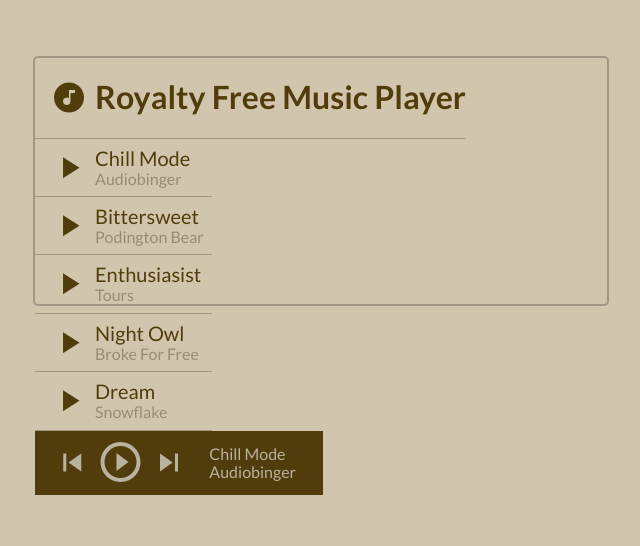
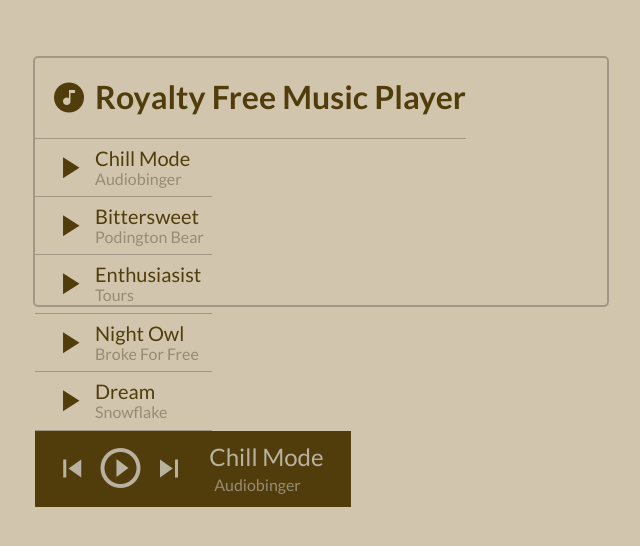
Before and after one commit to vikingeducation/assignment_royalty_free_music_player, a PHP site: page / in a window 1280 px wide. Shown: the top 546 px of the page, without its empty margins (319-959 px from the left). Run offline with PHP 8.4, Linux system fonts and the light colour scheme; style sheets or scripts are compiled from the project's sources.

Commit message:
Fix id selector

```diff
--- a/assets/css/styles.css
+++ b/assets/css/styles.css
@@ -420,9 +420,7 @@ h1 {
   background-color: #513C0B;
   color: #BAB2A0;
   display: flex;
-  align-items: center; }
-
-.music-player-controls {
+  align-items: center;
   padding: .3rem 1rem; }
   .music-player-controls span {
     margin: 0 .2rem; }
@@ -430,11 +428,12 @@ h1 {
 .music-player-current {
   margin-left: 1rem; }
 
-.music-player-current-title {
+#music-player-current-title {
   font-size: 1.5rem;
-  margin-bottom: .5rem; }
+  margin-bottom: .3rem; }
 
-.music-player-current-artist {
-  color: #968C75; }
+#music-player-current-artist {
+  color: #968C75;
+  margin-left: .5rem; }
 
 /*# sourceMappingURL=styles.css.map */
--- a/assets/css/styles.scss
+++ b/assets/css/styles.scss
@@ -83,9 +83,6 @@ h1 {
   color: $khaki;
   display: flex;
   align-items: center;
-}
-
-.music-player-controls {
   padding: .3rem 1rem;
 
   span {
@@ -98,11 +95,12 @@ h1 {
   margin-left: 1rem;
 }
 
-.music-player-current-title {
-  font-size: 1.5rem;
-  margin-bottom: .5rem;
+#music-player-current-title {
+    font-size: 1.5rem;
+    margin-bottom: .3rem;
 }
 
-.music-player-current-artist {
+#music-player-current-artist {
   color: $cinereous;
+  margin-left: .5rem;
 }
```
